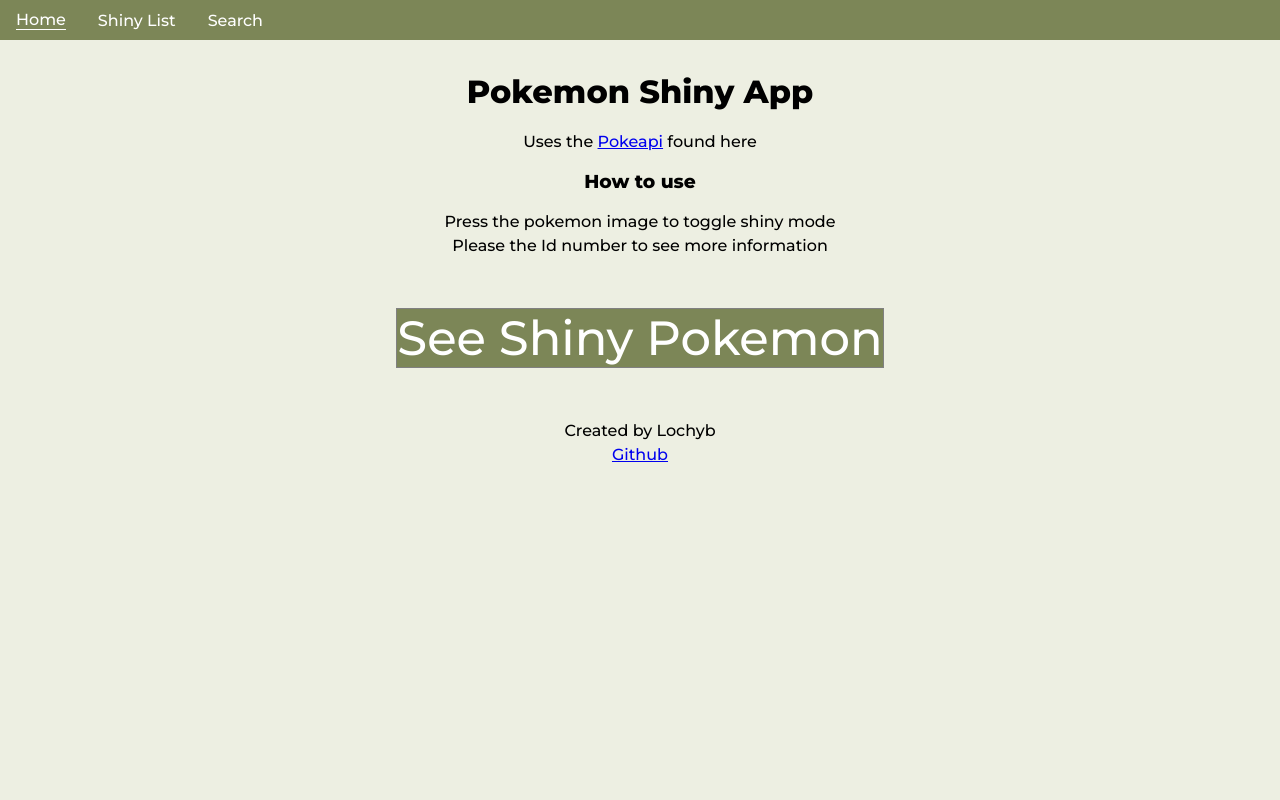
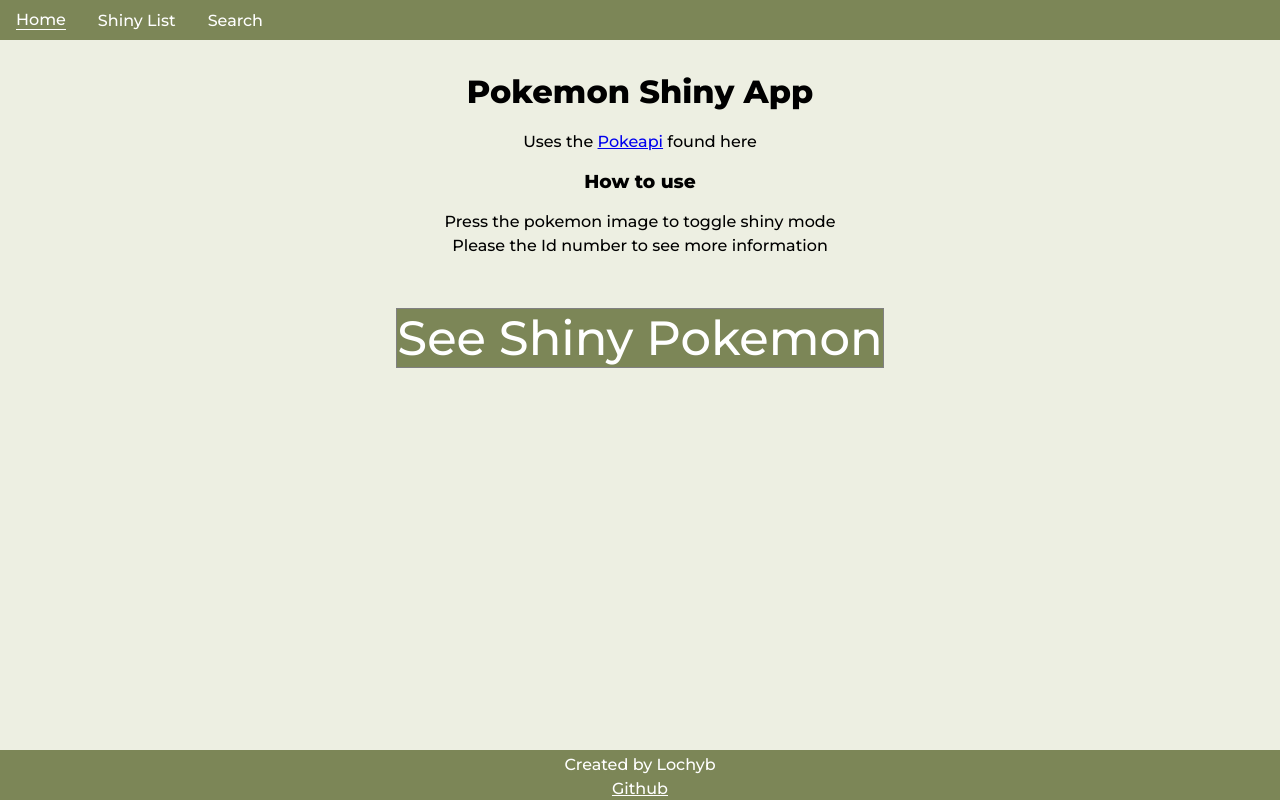
Before and after one commit to lochyb/pokemon_app, a React (Create React App) app: page / in a window 1280 px wide. Built offline with nearby package versions, Linux system fonts and the light colour scheme.

Commit message:
fixed bottom footer

```diff
--- a/src/App.css
+++ b/src/App.css
@@ -4,6 +4,15 @@
   --accent: white;
 }
 
+#root {
+  min-height: 100%;
+  position: relative;
+}
+
+html,
+body {
+  height: 100%;
+}
 body {
   text-align: center;
   font-family: "Montserrat", sans-serif;
@@ -30,6 +39,18 @@ td {
 
 tbody {
   display: flex;
+}
+
+footer {
+  position: absolute;
+  bottom: 0;
+  width: 100%;
+  height: 50px;
+  background: var(--primaryColor);
+  color: white;
+}
+footer a {
+  color: white;
 }
 
 /* Top nav bar  */
@@ -95,6 +116,9 @@ p {
   border-radius: 3px;
   padding: 2px;
   text-decoration: none;
+}
+.cardContainer {
+  padding-bottom: 50px;
 }
 .sprites {
   position: absolute;
@@ -188,6 +212,7 @@ p {
   position: relative;
   display: flex;
   flex-direction: column;
+  padding-bottom: 50px;
 }
 
 .searchTerm {
--- a/src/App.tsx
+++ b/src/App.tsx
@@ -10,6 +10,7 @@ import "./App.css";
 import ShinyCards from "./components/ShinyList/ShinyTop";
 import Searchpage from "./components/Search/Searchpage";
 import { Home } from "./components/Home/Home";
+import Footer from "./components/Home/Footer";
 
 function Search() {
   let match = useRouteMatch();
@@ -53,6 +54,7 @@ const App = () => {
           <Route path='/' component={Home}></Route>
         </Switch>
       </Router>
+      <Footer />
     </>
   );
 };
--- a/src/components/Home/Home.tsx
+++ b/src/components/Home/Home.tsx
@@ -1,6 +1,4 @@
-import React from "react";
 import { Link } from "react-router-dom";
-import Footer from "./Footer";
 
 export const Home = () => {
   return (
@@ -20,7 +18,6 @@ export const Home = () => {
       <div className='go'>
         <Link to='/shinylist'>See Shiny Pokemon</Link>
       </div>
-      <Footer />
     </div>
   );
 };
--- a/src/components/Search/Searchpage.tsx
+++ b/src/components/Search/Searchpage.tsx
@@ -1,5 +1,4 @@
 import React, { useState, useEffect } from "react";
-import Footer from "../Home/Footer";
 import Info from "./Info";
 
 interface Props {
@@ -35,7 +34,6 @@ const Searchpage: React.FC<Props> = ({ selectedId }) => {
         <button className='searchButton'>Search</button>
       </form>
       <Info pokemonName={pokemonName} />
-      <Footer />
     </>
   );
 };
--- a/src/components/ShinyList/ShinyCard.tsx
+++ b/src/components/ShinyList/ShinyCard.tsx
@@ -1,4 +1,4 @@
-import React, { useState } from "react";
+import React from "react";
 import { Link } from "react-router-dom";
 
 interface Props {
@@ -6,9 +6,8 @@ interface Props {
   state: boolean;
 }
 
-const ShinyCard: React.FC<Props> = ({ data, state }) => {
+export const ShinyCard: React.FC<Props> = ({ data, state }) => {
   return (
-    <>
     <div className='pokemonCard' id={`${data.id}`}>
       {data.id < 385 ? (
         <div className='photoWrapper'>
@@ -17,9 +16,7 @@ const ShinyCard: React.FC<Props> = ({ data, state }) => {
             src={data.sprites.versions["generation-iii"].emerald.front_shiny}
             alt='pokemonIcon'></img>
           <img
-              src={
-                data.sprites.versions["generation-iii"].emerald.front_default
-              }
+            src={data.sprites.versions["generation-iii"].emerald.front_default}
             alt='pokemonIcon'
             className='sprites nonShiny'></img>
         </div>
@@ -41,11 +38,8 @@ const ShinyCard: React.FC<Props> = ({ data, state }) => {
             className='sprites nonShiny'></img>
         </div>
       )}
-        <Link
-          className='id-link'
-          to={`search/${data.id}`}
-          key={`link${data.id}`}>
-          {`ID : ${data.id}`}
+      <Link className='id-link' to={`search/${data.id}`} key={`link${data.id}`}>
+        `ID : ${data.id}`
       </Link>
       <p>{data.name}</p>
       <div className='types'>
@@ -61,8 +55,5 @@ const ShinyCard: React.FC<Props> = ({ data, state }) => {
         ))}
       </div>
     </div>
-    </>
   );
 };
-
-export default ShinyCard;
--- a/src/components/ShinyList/ShinyTop.tsx
+++ b/src/components/ShinyList/ShinyTop.tsx
@@ -1,12 +1,11 @@
-import Footer from "../Home/Footer";
-import { connect, useDispatch, useSelector } from "react-redux";
+import { useDispatch, useSelector } from "react-redux";
 import { fetchPosts } from "../../state/actions/index";
 import { SkeletonCard } from "../skeleton/SkeletonCard";
-import ShinyCard from "./ShinyCard";
+import { ShinyCard } from "./ShinyCard";
 import { useState } from "react";
 
 const ShinyCards = () => {
-  const state: any = useSelector((state) => state);
+  const state: any = useSelector((stateful) => stateful);
   const dispatch = useDispatch();
   const [active, setActive] = useState(true);
 
@@ -65,9 +64,7 @@ const ShinyCards = () => {
           Generation 4
         </button>
       </div>
-      {state.store.posts.length === undefined ? (
-        <p>Loading</p>
-      ) : (
+      {state.store.posts.length !== undefined && (
         <div className='cardContainer'>
           {state.store.loading ? (
             <div className='skeleton-wrapper'>
@@ -78,22 +75,21 @@ const ShinyCards = () => {
               </div>
             </div>
           ) : (
-            <div>
+            <>
               {state.store.posts.map((x: any, key: number) => (
-                <ShinyCard data={x} key={`pokemonCard${key}`} state={active} />
-              ))}{" "}
-            </div>
+                <ShinyCard data={x} key={`pokemonKey${key}`} state={active} />
+              ))}
+            </>
           )}
         </div>
       )}
-
-      <Footer />
     </div>
   );
 };
-const mapStateToProps = (state: any) => ({
-  loading: state.loading,
-  posts: state,
-  hasErrors: state,
-});
-export default connect(mapStateToProps)(ShinyCards);
+// const mapStateToProps = (state: any) => ({
+//   loading: state.store.loading,
+//   posts: state.store.posts,
+//   hasErrors: state.store.hasError,
+// });
+// export default connect(mapStateToProps)(ShinyCards);
+export default ShinyCards;
```
Lines whose indentation alone changed are shown as unchanged.
